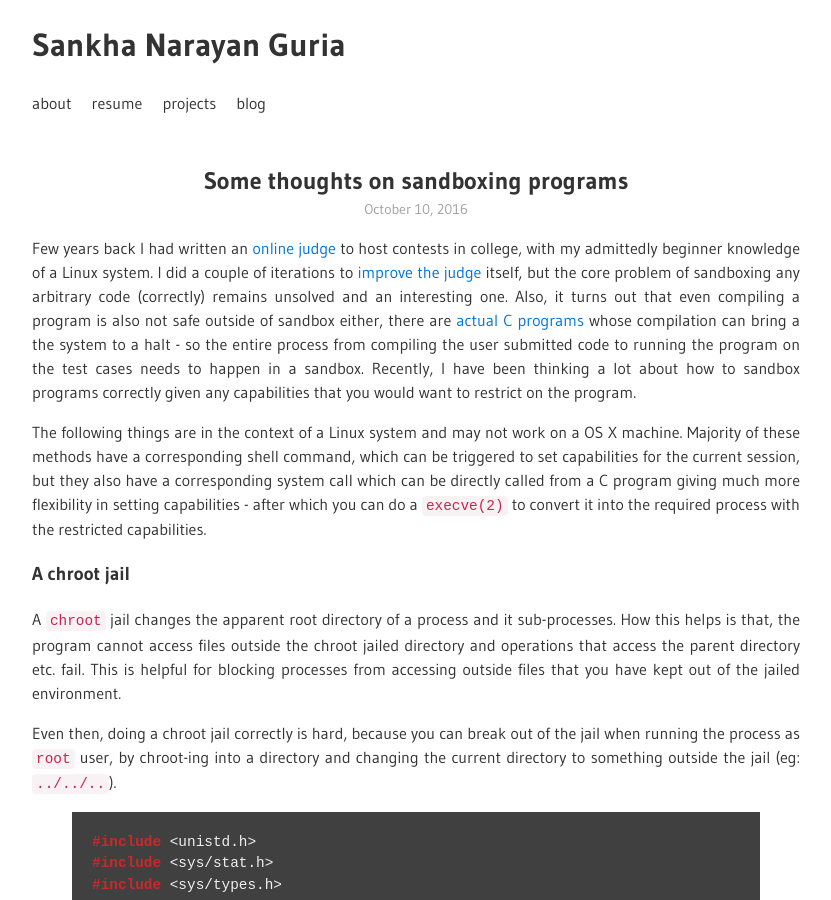
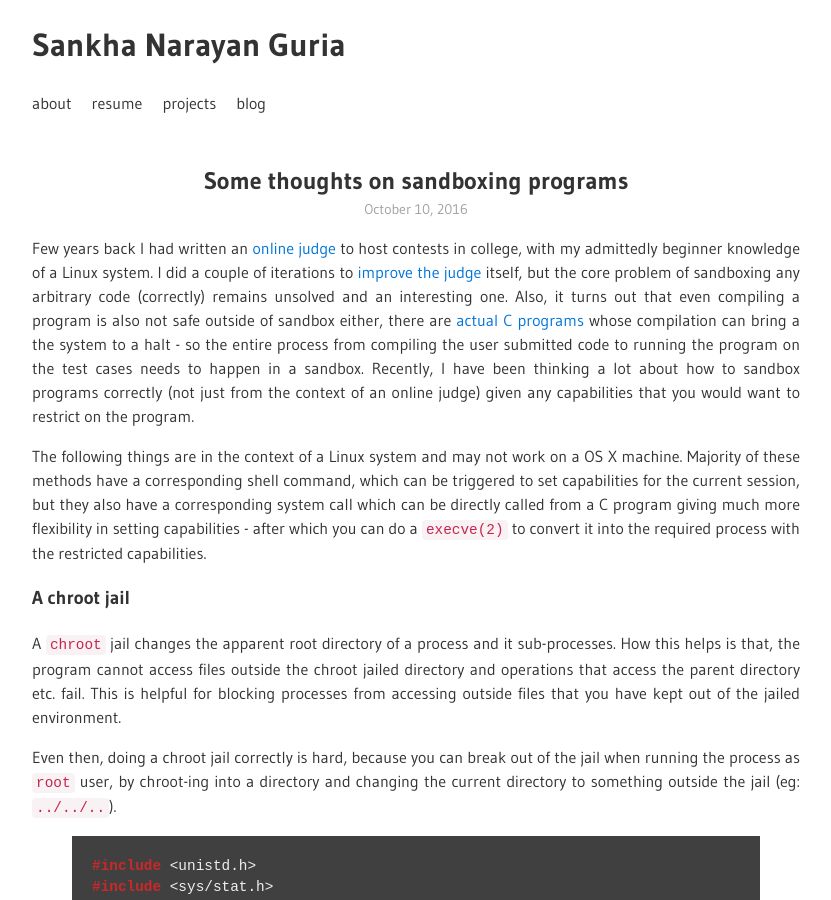
Before and after one commit to ngsankha/ngsankha.github.io, a Jekyll site: the page built from _posts/2016-10-10-sandboxing-programs.md, in a window 1280 px wide and 900 px high. Shown: the whole window, without its empty margins (224-1055 px from the left). Built offline with Jekyll 4.4.1, drawn with Linux system fonts in a browser that asks for light colours; comment, search, counter and statistics services are not loaded.

Commit message:
adding something

```diff
--- a/_posts/2016-10-10-sandboxing-programs.md
+++ b/_posts/2016-10-10-sandboxing-programs.md
@@ -3,7 +3,7 @@ layout: post
 title: Some thoughts on sandboxing programs
 ---
 
-Few years back I had written an [online judge](https://github.com/sankha93/codejudge) to host contests in college, with my admittedly beginner knowledge of a Linux system. I did a couple of iterations to [improve the judge](https://github.com/sankha93/judgev2) itself, but the core problem of sandboxing any arbitrary code (correctly) remains unsolved and an interesting one. Also, it turns out that even compiling a program is also not safe outside of sandbox either, there are [actual C programs](http://security.stackexchange.com/questions/138881/is-it-dangerous-to-compile-arbitrary-c) whose compilation can bring a the system to a halt - so the entire process from compiling the user submitted code to running the program on the test cases needs to happen in a sandbox. Recently, I have been thinking a lot about how to sandbox programs correctly given any capabilities that you would want to restrict on the program.
+Few years back I had written an [online judge](https://github.com/sankha93/codejudge) to host contests in college, with my admittedly beginner knowledge of a Linux system. I did a couple of iterations to [improve the judge](https://github.com/sankha93/judgev2) itself, but the core problem of sandboxing any arbitrary code (correctly) remains unsolved and an interesting one. Also, it turns out that even compiling a program is also not safe outside of sandbox either, there are [actual C programs](http://security.stackexchange.com/questions/138881/is-it-dangerous-to-compile-arbitrary-c) whose compilation can bring a the system to a halt - so the entire process from compiling the user submitted code to running the program on the test cases needs to happen in a sandbox. Recently, I have been thinking a lot about how to sandbox programs correctly (not just from the context of an online judge) given any capabilities that you would want to restrict on the program.
 
 The following things are in the context of a Linux system and may not work on a OS X machine. Majority of these methods have a corresponding shell command, which can be triggered to set capabilities for the current session, but they also have a corresponding system call which can be directly called from a C program giving much more flexibility in setting capabilities - after which you can do a [`execve(2)`](https://linux.die.net/man/2/execve) to convert it into the required process with the restricted capabilities.
 
```
